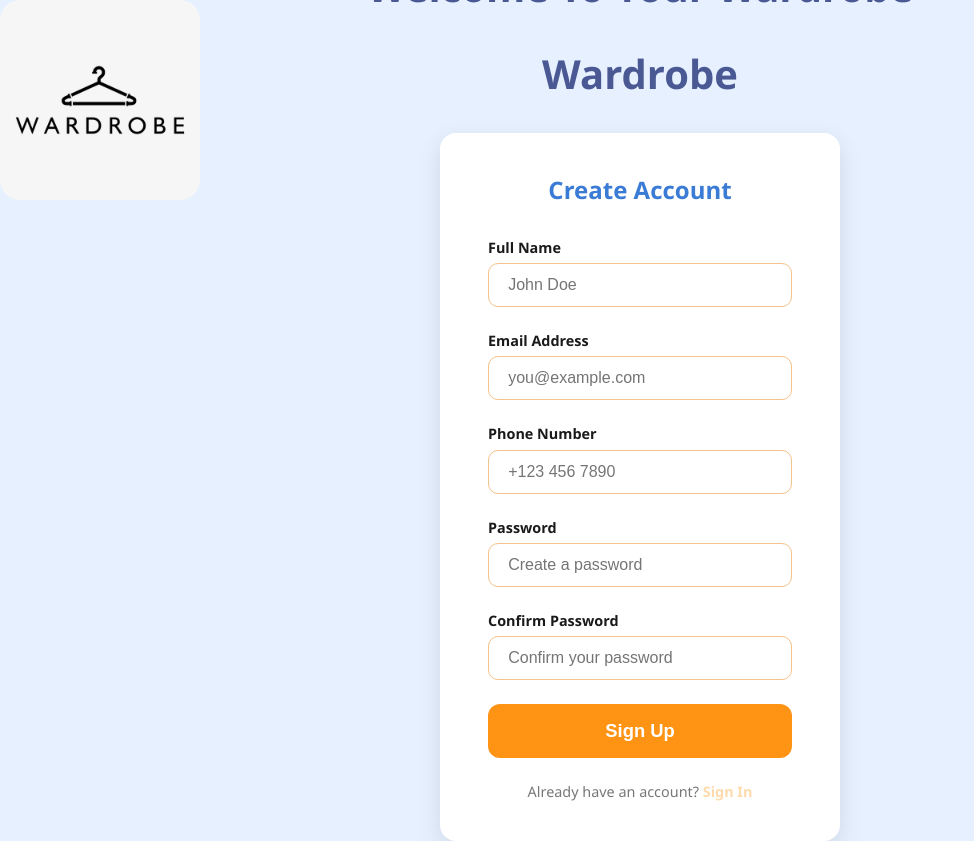
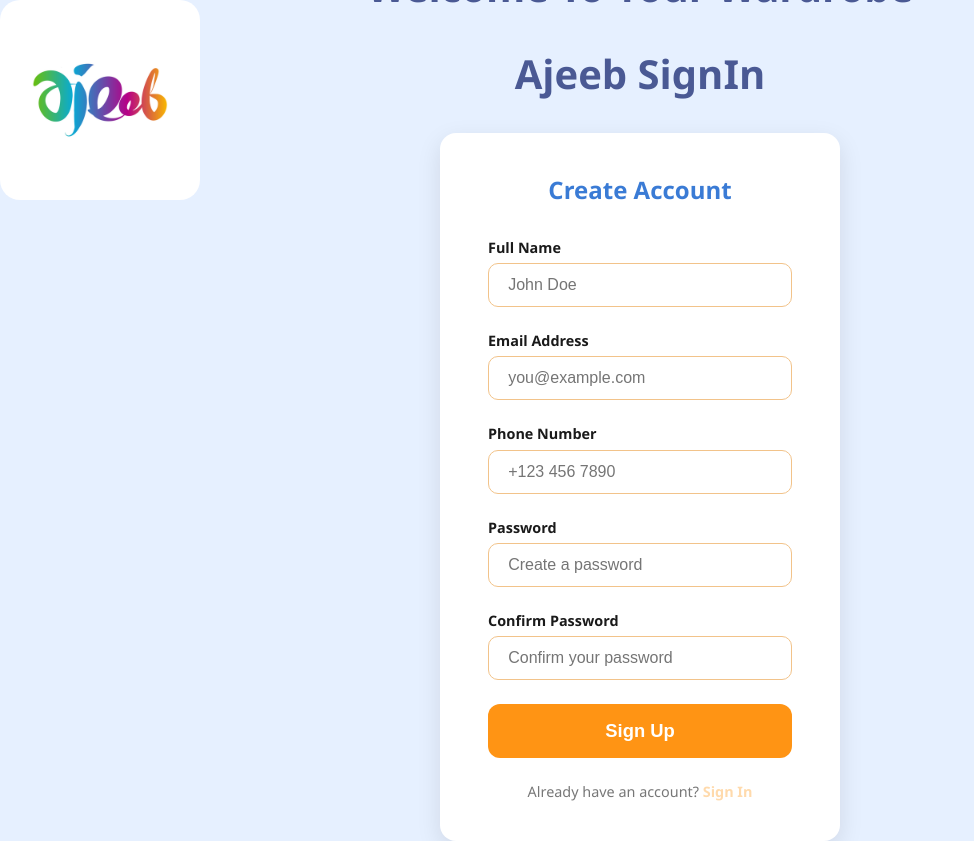
Before and after one commit to rrakshbhat/ecom, a plain HTML site: page signup.html in a window 1280 px wide. Shown: the whole page, without its empty margins (0-974 px from the left). Drawn offline with Linux system fonts and the light colour scheme.

Commit message:
Update signup.html

```diff
--- a/signup.html
+++ b/signup.html
@@ -9,10 +9,10 @@
 <body>
 
     <div class="logo">
-        <img src="LOGO.png">
+        <img src="ECOMLOGO.png">
         <h1>Welcome To Your Wardrobe</h1>
     </div>
-    <h1>Wardrobe</h1>
+    <h1 class="transparent-bg-text">Ajeeb SignIn</h1>
     <div class="container">
         <h2>Create Account</h2>
         <form>
```
